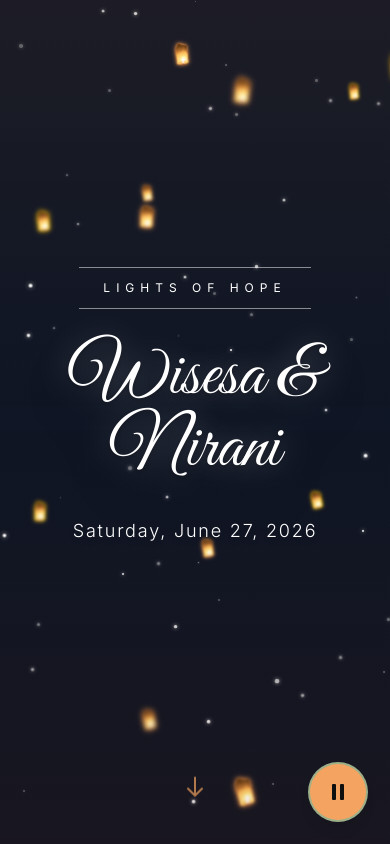
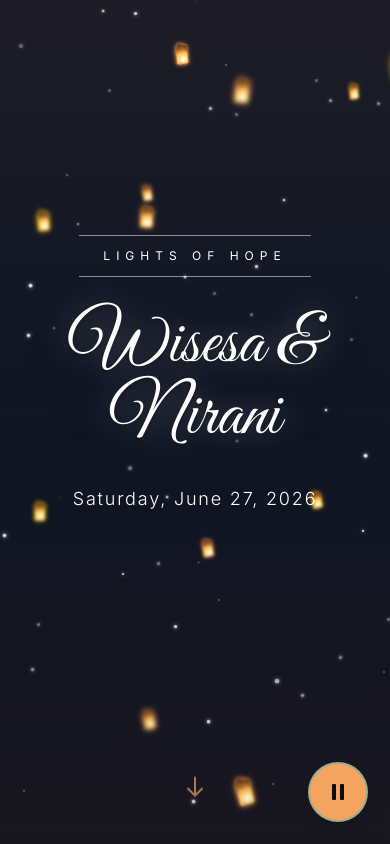
Before and after one commit to IgnatiusWisesa/digital-wedding-invitation-1, a React (Vite) app in the folder apps/web/: page / in a window 390 px wide. Shown: the top 844 px of the page. Built offline with nearby package versions, Linux system fonts and the light colour scheme; no server answers.

Commit message:
feat: Shift hero content up on mobile with -mt-16 for better centering

```diff
--- a/apps/web/src/App.tsx
+++ b/apps/web/src/App.tsx
@@ -26,7 +26,7 @@ function App() {
 
             {/* Hero Section - Garden Party */}
             <section className="min-h-screen flex flex-col items-center justify-center p-4 relative z-20 text-center">
-                <div className="mb-8 animate-fade-in-down p-8">
+                <div className="mb-8 animate-fade-in-down p-8 -mt-16 md:mt-0">
                     {/* Subtitle */}
                     <div className="mb-8">
                         <span className="text-white text-xs md:text-sm uppercase tracking-[0.5em] border-y border-white/50 py-3 px-6 inline-block">
```
